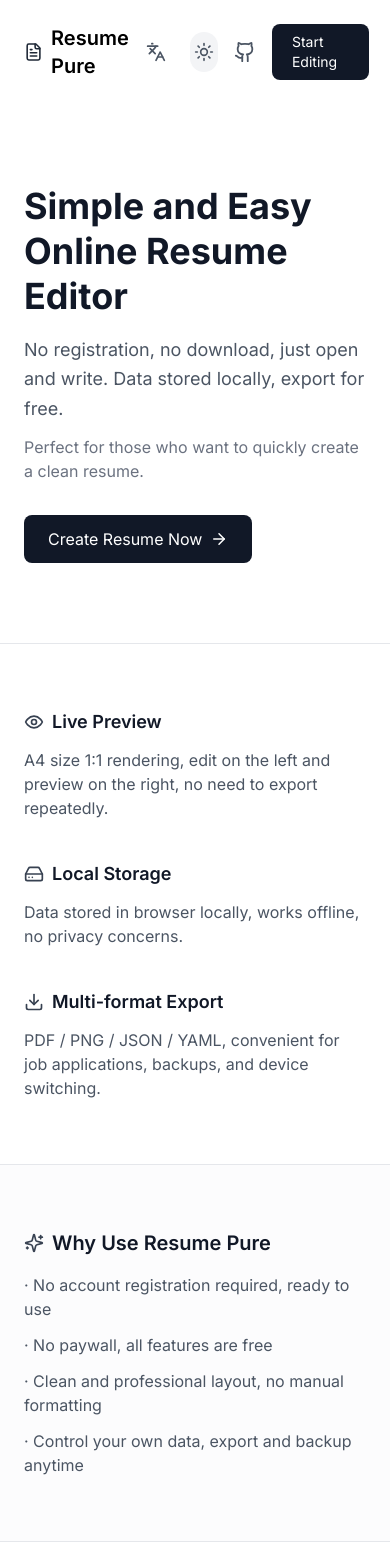
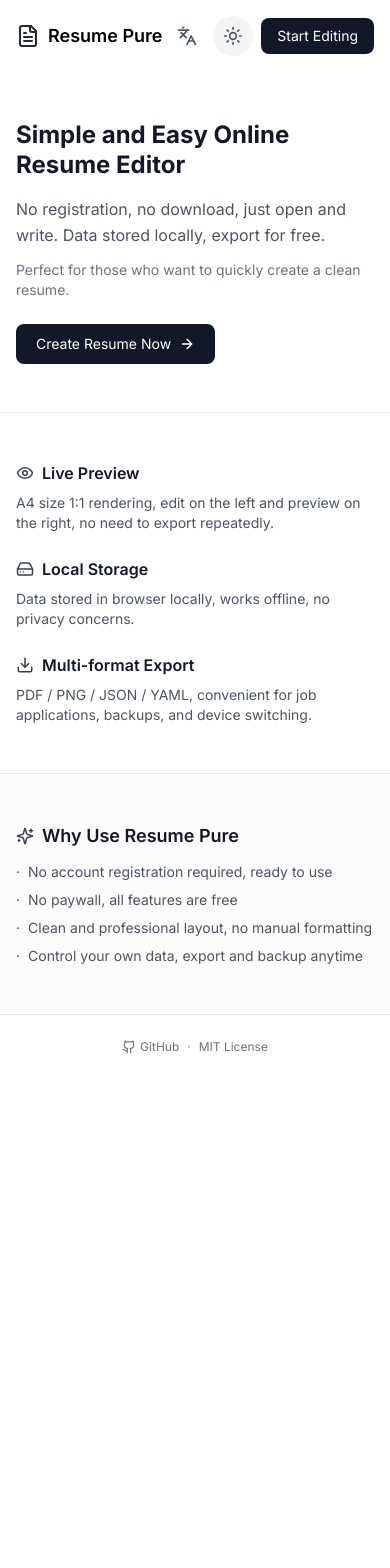
Before and after one commit to Fldicoahkiin/resume-pure, a Next.js app: page / in a window 390 px wide. Shown: the top 1568 px of the page. After the commit the page ends 1079 px from the top, so only its background shows below. Built offline with nearby package versions, Linux system fonts and the light colour scheme.

Commit message:
feat: 移动端适配优化

```diff
--- a/src/app/page.tsx
+++ b/src/app/page.tsx
@@ -12,26 +12,26 @@
   return (
     <div className="min-h-screen bg-white dark:bg-gray-900">
       {/* Header */}
-      <header className="container mx-auto px-6 py-6">
+      <header className="container mx-auto px-4 sm:px-6 py-4 sm:py-6">
         <div className="flex items-center justify-between">
           <div className="flex items-center gap-2">
-            <FileText className="text-gray-800 dark:text-gray-200" size={28} />
-            <span className="text-xl font-semibold dark:text-white">{t('common.appName')}</span>
+            <FileText className="text-gray-800 dark:text-gray-200" size={24} />
+            <span className="text-lg sm:text-xl font-semibold dark:text-white">{t('common.appName')}</span>
           </div>
-          <div className="flex items-center gap-4">
+          <div className="flex items-center gap-2 sm:gap-4">
             <LanguageToggle />
             <ThemeToggle />
             <a
               href="https://github.com/Fldicoahkiin/resume-pure"
               target="_blank"
               rel="noopener noreferrer"
-              className="text-gray-600 hover:text-gray-900 dark:text-gray-400 dark:hover:text-gray-100 transition"
+              className="hidden sm:block text-gray-600 hover:text-gray-900 dark:text-gray-400 dark:hover:text-gray-100 transition"
             >
               <Github size={22} />
             </a>
             <Link
               href="/builder"
-              className="px-5 py-2 bg-gray-900 text-white text-sm rounded-lg hover:bg-gray-800 dark:bg-white dark:text-gray-900 dark:hover:bg-gray-100 transition"
+              className="px-4 sm:px-5 py-2 bg-gray-900 text-white text-sm rounded-lg hover:bg-gray-800 dark:bg-white dark:text-gray-900 dark:hover:bg-gray-100 transition whitespace-nowrap"
             >
               {t('common.startEditing')}
             </Link>
@@ -40,54 +40,54 @@
       </header>
 
       {/* Hero */}
-      <section className="container mx-auto px-6 py-20">
+      <section className="container mx-auto px-4 sm:px-6 py-12 sm:py-20">
         <div className="max-w-2xl">
-          <h1 className="text-4xl font-bold text-gray-900 dark:text-white mb-4 leading-tight">
+          <h1 className="text-2xl sm:text-4xl font-bold text-gray-900 dark:text-white mb-4 leading-tight">
             {t('home.hero.title')}
           </h1>
-          <p className="text-lg text-gray-600 dark:text-gray-300 mb-3 leading-relaxed">
+          <p className="text-base sm:text-lg text-gray-600 dark:text-gray-300 mb-3 leading-relaxed">
             {t('home.hero.description')}
           </p>
-          <p className="text-gray-500 dark:text-gray-400 mb-8">
+          <p className="text-sm sm:text-base text-gray-500 dark:text-gray-400 mb-6 sm:mb-8">
             {t('home.hero.subtext')}
           </p>
           <Link
             href="/builder"
-            className="inline-flex items-center gap-2 px-6 py-3 bg-gray-900 text-white rounded-lg hover:bg-gray-800 dark:bg-white dark:text-gray-900 dark:hover:bg-gray-100 transition"
+            className="inline-flex items-center gap-2 px-5 sm:px-6 py-2.5 sm:py-3 bg-gray-900 text-white text-sm sm:text-base rounded-lg hover:bg-gray-800 dark:bg-white dark:text-gray-900 dark:hover:bg-gray-100 transition"
           >
             {t('common.createResume')}
-            <ArrowRight size={18} />
+            <ArrowRight size={16} className="sm:w-[18px] sm:h-[18px]" />
           </Link>
         </div>
       </section>
 
       {/* Features */}
-      <section className="container mx-auto px-6 py-16 border-t border-gray-200 dark:border-gray-700">
-        <div className="grid md:grid-cols-3 gap-10">
+      <section className="container mx-auto px-4 sm:px-6 py-12 sm:py-16 border-t border-gray-200 dark:border-gray-700">
+        <div className="grid grid-cols-1 sm:grid-cols-2 md:grid-cols-3 gap-6 sm:gap-8 md:gap-10">
           <div>
-            <div className="flex items-center gap-2 mb-3">
-              <Eye className="text-gray-700 dark:text-gray-300" size={20} />
-              <h3 className="text-lg font-semibold text-gray-900 dark:text-white">{t('home.features.livePreview.title')}</h3>
+            <div className="flex items-center gap-2 mb-2 sm:mb-3">
+              <Eye className="text-gray-700 dark:text-gray-300 flex-shrink-0" size={18} />
+              <h3 className="text-base sm:text-lg font-semibold text-gray-900 dark:text-white">{t('home.features.livePreview.title')}</h3>
             </div>
-            <p className="text-gray-600 dark:text-gray-400">
+            <p className="text-sm sm:text-base text-gray-600 dark:text-gray-400">
               {t('home.features.livePreview.description')}
             </p>
           </div>
           <div>
-            <div className="flex items-center gap-2 mb-3">
-              <HardDrive className="text-gray-700 dark:text-gray-300" size={20} />
-              <h3 className="text-lg font-semibold text-gray-900 dark:text-white">{t('home.features.localStorage.title')}</h3>
+            <div className="flex items-center gap-2 mb-2 sm:mb-3">
+              <HardDrive className="text-gray-700 dark:text-gray-300 flex-shrink-0" size={18} />
+              <h3 className="text-base sm:text-lg font-semibold text-gray-900 dark:text-white">{t('home.features.localStorage.title')}</h3>
             </div>
-            <p className="text-gray-600 dark:text-gray-400">
+            <p className="text-sm sm:text-base text-gray-600 dark:text-gray-400">
               {t('home.features.localStorage.description')}
             </p>
           </div>
           <div>
-            <div className="flex items-center gap-2 mb-3">
-              <Download className="text-gray-700 dark:text-gray-300" size={20} />
-              <h3 className="text-lg font-semibold text-gray-900 dark:text-white">{t('home.features.multiFormat.title')}</h3>
+            <div className="flex items-center gap-2 mb-2 sm:mb-3">
+              <Download className="text-gray-700 dark:text-gray-300 flex-shrink-0" size={18} />
+              <h3 className="text-base sm:text-lg font-semibold text-gray-900 dark:text-white">{t('home.features.multiFormat.title')}</h3>
             </div>
-            <p className="text-gray-600 dark:text-gray-400">
+            <p className="text-sm sm:text-base text-gray-600 dark:text-gray-400">
               {t('home.features.multiFormat.description')}
             </p>
           </div>
@@ -95,34 +95,47 @@
       </section>
 
       {/* Why */}
-      <section className="container mx-auto px-6 py-16 border-t border-gray-200 dark:border-gray-700 bg-gray-50/50 dark:bg-gray-800/50">
+      <section className="container mx-auto px-4 sm:px-6 py-12 sm:py-16 border-t border-gray-200 dark:border-gray-700 bg-gray-50/50 dark:bg-gray-800/50">
         <div className="max-w-2xl">
-          <div className="flex items-center gap-2 mb-4">
-            <Sparkles className="text-gray-700 dark:text-gray-300" size={20} />
-            <h2 className="text-xl font-semibold text-gray-900 dark:text-white">{t('home.why.title')}</h2>
+          <div className="flex items-center gap-2 mb-3 sm:mb-4">
+            <Sparkles className="text-gray-700 dark:text-gray-300 flex-shrink-0" size={18} />
+            <h2 className="text-lg sm:text-xl font-semibold text-gray-900 dark:text-white">{t('home.why.title')}</h2>
           </div>
-          <ul className="space-y-3 text-gray-600 dark:text-gray-400">
-            <li>· {t('home.why.reasons.noAccount')}</li>
-            <li>· {t('home.why.reasons.free')}</li>
-            <li>· {t('home.why.reasons.professional')}</li>
-            <li>· {t('home.why.reasons.control')}</li>
+          <ul className="space-y-2 sm:space-y-3 text-sm sm:text-base text-gray-600 dark:text-gray-400">
+            <li className="flex items-start gap-2">
+              <span className="flex-shrink-0">·</span>
+              <span>{t('home.why.reasons.noAccount')}</span>
+            </li>
+            <li className="flex items-start gap-2">
+              <span className="flex-shrink-0">·</span>
+              <span>{t('home.why.reasons.free')}</span>
+            </li>
+            <li className="flex items-start gap-2">
+              <span className="flex-shrink-0">·</span>
+              <span>{t('home.why.reasons.professional')}</span>
+            </li>
+            <li className="flex items-start gap-2">
+              <span className="flex-shrink-0">·</span>
+              <span>{t('home.why.reasons.control')}</span>
+            </li>
           </ul>
         </div>
       </section>
 
       {/* Footer */}
-      <footer className="container mx-auto px-6 py-8 border-t border-gray-200 dark:border-gray-700 text-center text-gray-500 dark:text-gray-400 text-sm">
-        <p>
+      <footer className="container mx-auto px-4 sm:px-6 py-6 sm:py-8 border-t border-gray-200 dark:border-gray-700 text-center text-gray-500 dark:text-gray-400 text-xs sm:text-sm">
+        <p className="flex items-center justify-center gap-2 flex-wrap">
           <a
             href="https://github.com/Fldicoahkiin/resume-pure"
             target="_blank"
             rel="noopener noreferrer"
-            className="hover:text-gray-700 dark:hover:text-gray-200"
+            className="hover:text-gray-700 dark:hover:text-gray-200 inline-flex items-center gap-1"
           >
+            <Github size={14} className="sm:w-4 sm:h-4" />
             GitHub
           </a>
-          <span className="mx-2">·</span>
-          MIT License
+          <span>·</span>
+          <span>MIT License</span>
         </p>
       </footer>
     </div>
--- a/src/i18n/locales/en.json
+++ b/src/i18n/locales/en.json
@@ -37,6 +37,8 @@
   "builder": {
     "form": "Form",
     "raw": "Raw",
+    "edit": "Edit",
+    "preview": "Preview",
     "sections": {
       "experience": "Work Experience",
       "education": "Education",
--- a/src/i18n/locales/zh.json
+++ b/src/i18n/locales/zh.json
@@ -37,6 +37,8 @@
   "builder": {
     "form": "表单",
     "raw": "Raw",
+    "edit": "编辑",
+    "preview": "预览",
     "sections": {
       "experience": "工作经历",
       "education": "教育背景",
```
Also changed, not shown: src/app/builder/page.tsx (+34 -6 lines).
